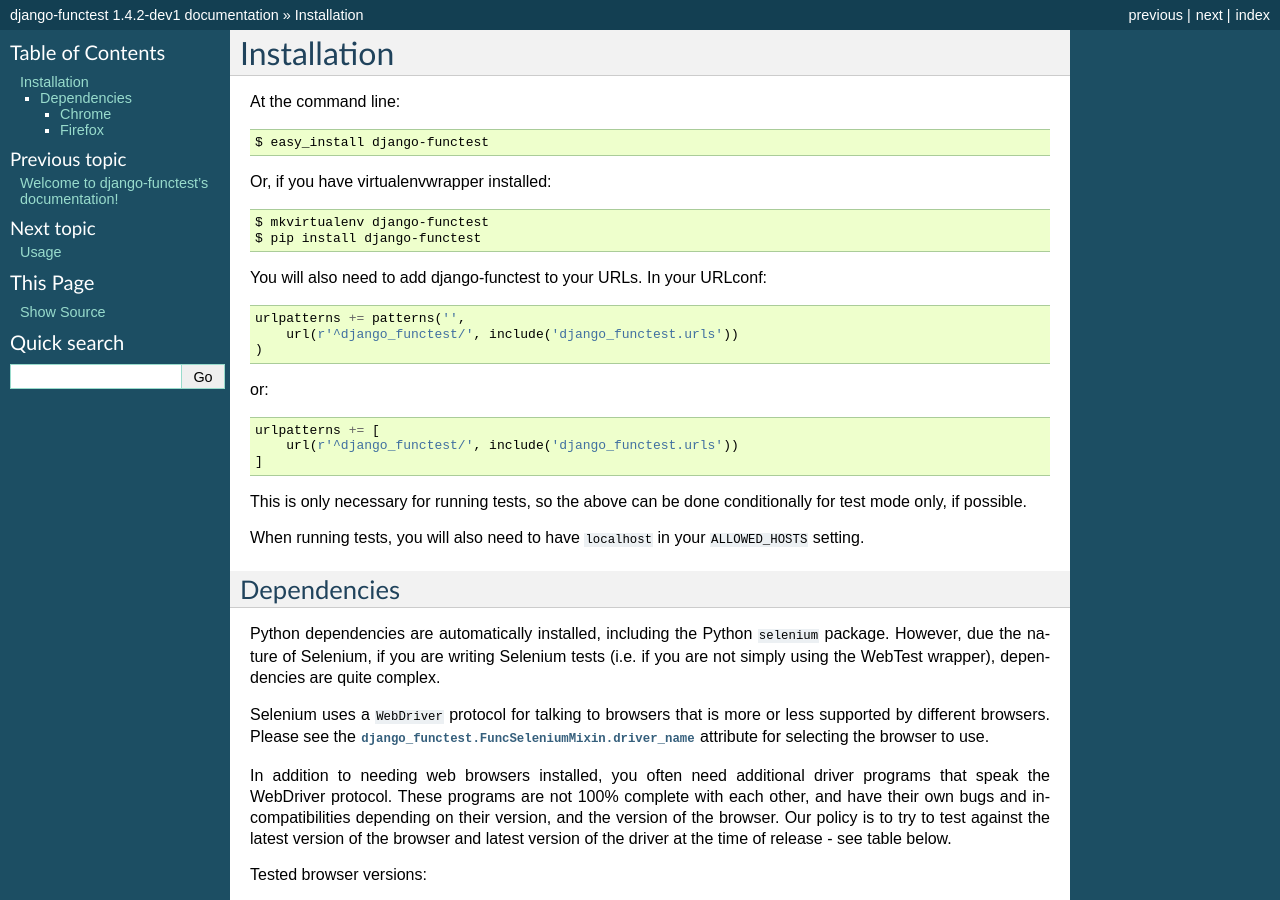
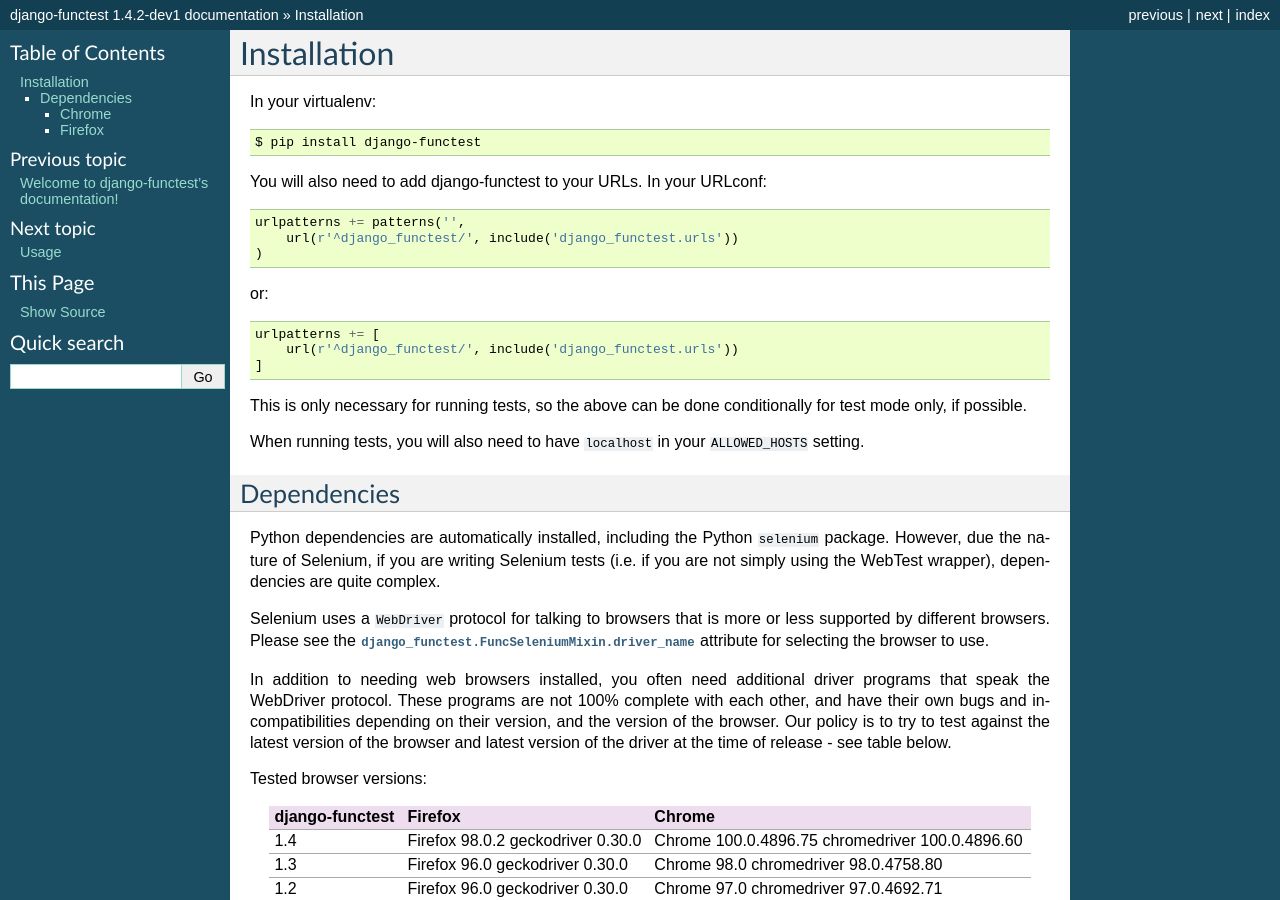
Before and after one commit to django-functest/django-functest, a Sphinx documentation site: the page built from docs/installation.rst, in a window 1280 px wide and 900 px high. Built offline with Sphinx 7.4.7, drawn with Linux system fonts in a browser that asks for light colours.

Commit message:
Removed old reference to easy_install

```diff
--- a/docs/installation.rst
+++ b/docs/installation.rst
@@ -2,13 +2,8 @@
 Installation
 ============
 
-At the command line::
+In your virtualenv::
 
-    $ easy_install django-functest
-
-Or, if you have virtualenvwrapper installed::
-
-    $ mkvirtualenv django-functest
     $ pip install django-functest
 
 You will also need to add django-functest to your URLs. In your URLconf::
```
